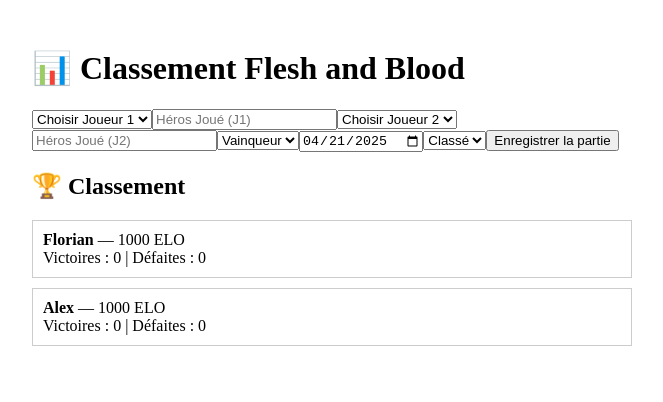
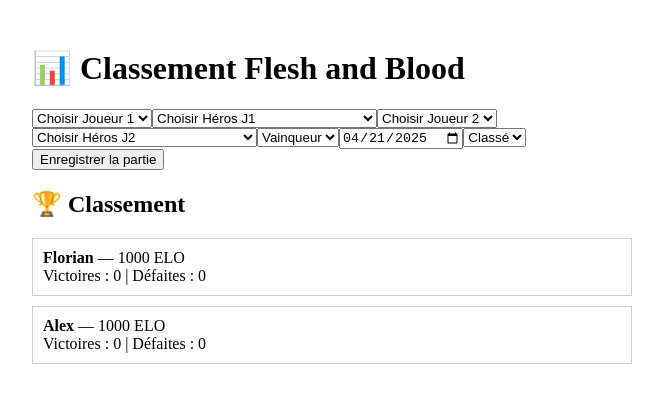
Before and after one commit to Gobouee/flesh-blood-tracker, a React (Vite) app: page / in a window 1280 px wide. Shown: the top 402 px of the page, without its empty margins (308-971 px from the left). Built offline with nearby package versions, Linux system fonts and the light colour scheme.

Commit message:
Ajout du menu déroulant avec les héros jouables en CC

```diff
--- a/src/App.jsx
+++ b/src/App.jsx
@@ -1,3 +1,6 @@
+// Début d'une application React pour le suivi des matchs Flesh and Blood
+// Cette base posera les fondations : création de compte, enregistrement de matchs, classement ELO
+
 import React, { useState } from "react";
 
 const initialPlayers = [
@@ -5,12 +8,20 @@
   { name: "Alex", elo: 1000, games: [], wins: 0, losses: 0 },
 ];
 
-const kFactor = 32;
+const heroes = [
+  "Arakni, 5L!", "Arakni, Huntsman", "Arakni, Marionette", "Aurora, Showstopper", "Azalea, Ace in the Hole",
+  "Betsy, Skin in the Game", "Bravo, Showstopper", "Cindra, Dracai of Retribution", "Dash, Inventor Extraordinaire",
+  "Dash I/O", "Dorinthea Ironsong", "Enigma, Ledger of Ancestry", "Fai, Rising Rebellion", "Fang, Dracai Reborn",
+  "Florian, Rotwood Harbinger", "Gravy Bones", "Ira, Scarlet Revenger", "Jarl Vetreiđi", "Kano, Dracai of Aether",
+  "Kassai of the Golden Sand", "Katsu, the Wanderer", "Kayo, Armed and Dangerous", "Levia, Shadowborn Abomination",
+  "Marlynn, Trickster's Delight", "Maxx 'The Hype' Nitro", "Nuu, Alluring Desire", "Olympia, Prodigy of War",
+  "Oscilio, Constella Intelligence", "Prism, Awakener of Sol", "Puffin, High Seas Enforcer", "Rhinar, Reckless Rampage",
+  "Riptide, Lurker of the Deep", "Ser Boltyn, Breaker of Dawn", "Teklovossen, Esteemed Magnate",
+  "Uzuri, Switchblade", "Valda, Seismic Shaker", "Verdance, Thorn of the Rose", "Victor Goldmane, High and Mighty",
+  "Vynnset, Iron Maiden", "Zen, Tamer of Purpose"
+].sort();
 
-function calculateElo(playerElo, opponentElo, result) {
-  const expected = 1 / (1 + Math.pow(10, (opponentElo - playerElo) / 400));
-  return Math.round(playerElo + kFactor * (result - expected));
-}
+const kFactor = 32; // Valeur pour le calcul ELO
 
 export default function App() {
   const [players, setPlayers] = useState(initialPlayers);
@@ -21,6 +32,11 @@
   const [format, setFormat] = useState("classé");
   const [hero1, setHero1] = useState("");
   const [hero2, setHero2] = useState("");
+
+  function calculateElo(playerElo, opponentElo, result) {
+    const expected = 1 / (1 + Math.pow(10, (opponentElo - playerElo) / 400));
+    return Math.round(playerElo + kFactor * (result - expected));
+  }
 
   const reportMatch = () => {
     if (!player1 || !player2 || !winner || player1 === player2) return;
@@ -61,13 +77,19 @@
           <option value="">Choisir Joueur 1</option>
           {players.map(p => <option key={p.name} value={p.name}>{p.name}</option>)}
         </select>
-        <input placeholder="Héros Joué (J1)" value={hero1} onChange={e => setHero1(e.target.value)} />
+        <select onChange={e => setHero1(e.target.value)} value={hero1}>
+          <option value="">Choisir Héros J1</option>
+          {heroes.map(h => <option key={h} value={h}>{h}</option>)}
+        </select>
 
         <select onChange={e => setPlayer2(e.target.value)} value={player2}>
           <option value="">Choisir Joueur 2</option>
           {players.map(p => <option key={p.name} value={p.name}>{p.name}</option>)}
         </select>
-        <input placeholder="Héros Joué (J2)" value={hero2} onChange={e => setHero2(e.target.value)} />
+        <select onChange={e => setHero2(e.target.value)} value={hero2}>
+          <option value="">Choisir Héros J2</option>
+          {heroes.map(h => <option key={h} value={h}>{h}</option>)}
+        </select>
 
         <select onChange={e => setWinner(e.target.value)} value={winner}>
           <option value="">Vainqueur</option>
```
